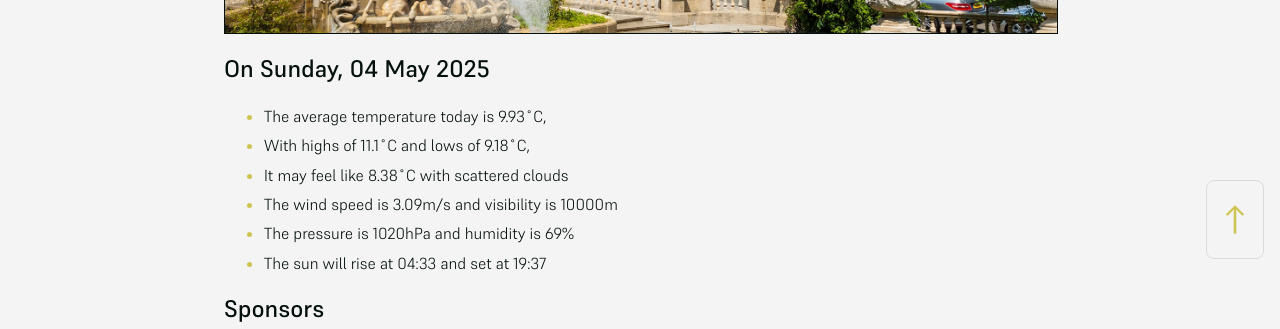
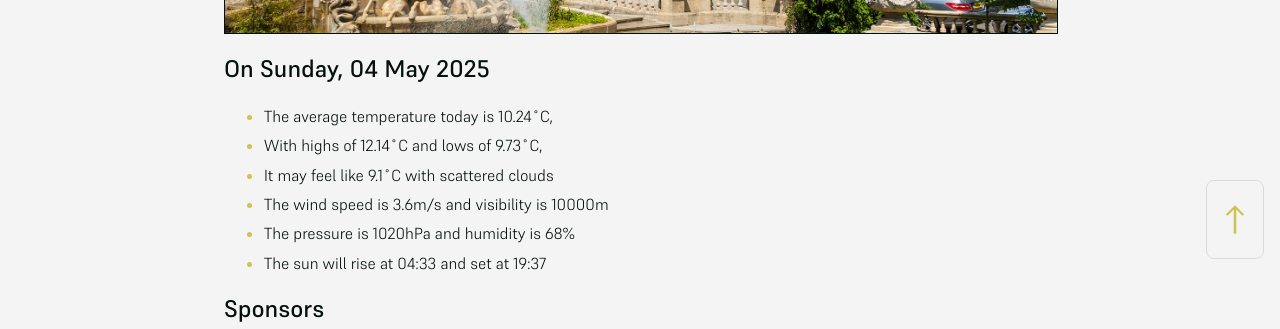
Before and after one commit to mat-0/cheltenham-open-data, a Jekyll site: the page built from index.md, in a window 1280 px wide. Shown: the part 625-954 px from the top of the page. Built offline with Jekyll 4.4.1, drawn with Linux system fonts in a browser that asks for light colours.

Commit message:
Updated 2025-05-04 09:57:41

```diff
--- a/index.md
+++ b/index.md
@@ -10,11 +10,11 @@ seo: Menu
 <!-- weather_marker starts -->
 ## On Sunday, 04 May 2025
 
-- The average temperature today is 9.93˚C,
-- With highs of 11.1˚C and lows of 9.18˚C,
-- It may feel like 8.38˚C with scattered clouds
-- The wind speed is 3.09m/s and visibility is 10000m
-- The pressure is 1020hPa and humidity is 69%
+- The average temperature today is 10.24˚C,
+- With highs of 12.14˚C and lows of 9.73˚C,
+- It may feel like 9.1˚C with scattered clouds
+- The wind speed is 3.6m/s and visibility is 10000m
+- The pressure is 1020hPa and humidity is 68%
 - The sun will rise at 04:33 and set at 19:37
 
 <!-- weather_marker ends -->
```
Also changed, not shown: _data/flood.json (+5 -69 lines), _pages/fix-my-street.md (+1 -1 lines), _pages/news.md (+6 -6 lines).
